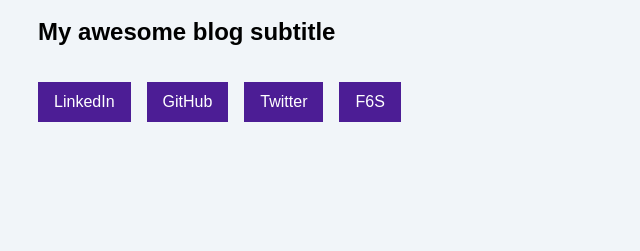
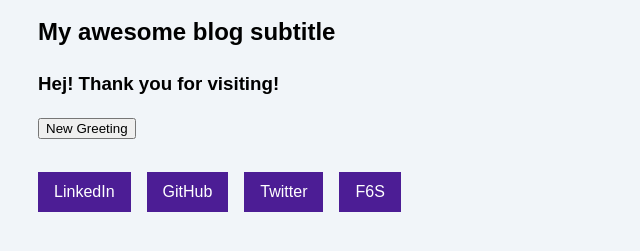
Before and after one commit to maxonary/website-r-nold, an Astro site: page / in a window 1280 px wide. Shown: the part 193-444 px from the top of the page, without its empty margins (262-902 px from the left). Built offline with nearby package versions, Linux system fonts and the light colour scheme; Astro itself is replaced by a stand-in of ours.

Commit message:
Feat: Greeting message with Preact

```diff
--- a/astro.config.mjs
+++ b/astro.config.mjs
@@ -1,4 +1,8 @@
 import { defineConfig } from 'astro/config';
 
+import preact from "@astrojs/preact";
+
 // https://astro.build/config
-export default defineConfig({});
+export default defineConfig({
+  integrations: [preact()]
+});
--- a/package.json
+++ b/package.json
@@ -10,7 +10,9 @@
     "astro": "astro"
   },
   "dependencies": {
+    "@astrojs/preact": "^2.1.0",
     "@astrojs/rss": "^2.3.2",
-    "astro": "^2.1.9"
+    "astro": "^2.1.9",
+    "preact": "^10.13.2"
   }
 }
--- /dev/null
+++ b/src/components/Greeting.jsx
@@ -0,0 +1,18 @@
+import { h } from 'preact';
+import { useState } from 'preact/hooks';
+
+export default function Greeting({messages}) {
+
+  const randomMessage = () => messages[(Math.floor(Math.random() * messages.length))];
+
+  const [greeting, setGreeting] = useState(messages[0]);
+
+  return (
+    <div>
+      <h3>{greeting}! Thank you for visiting!</h3>
+      <button onClick={() => setGreeting(randomMessage())}>
+        New Greeting
+      </button>
+    </div>
+  );
+}
--- a/src/pages/index.astro
+++ b/src/pages/index.astro
@@ -1,7 +1,9 @@
 ---
 import BaseLayout from '../layouts/BaseLayout.astro';
+import Greeting from '../components/Greeting';
 const pageTitle = "Home Page";
 ---
 <BaseLayout pageTitle={pageTitle}>
   <h2>My awesome blog subtitle</h2>
+  <Greeting client:load messages={["Hej", "Hallo", "Hola", "Habari", "Bonjour", "Aloha", "Namaste", "Salaam", "Sawubona", "Sawasdee", "Nǐ hǎo", "Konnichiwa", "Merhaba", "Szia", "Hallå", "Olá", "Hei", "Halló", "Hoi", "Hallo", "Hallo", "Hal", "Selam", "Привет", "Grüß dich", "Servus", "Salve", "Buongiorno", "Was geht?", "Hey", "Hi", "Was machen Sachen?", "Ciao", "10er"]}/>
 </BaseLayout>
--- a/tsconfig.json
+++ b/tsconfig.json
@@ -1,3 +1,7 @@
 {
-  "extends": "astro/tsconfigs/base"
+  "extends": "astro/tsconfigs/base",
+  "compilerOptions": {
+    "jsx": "react-jsx",
+    "jsxImportSource": "preact"
+  }
 }
```
Also changed, not shown: 1 other file.
